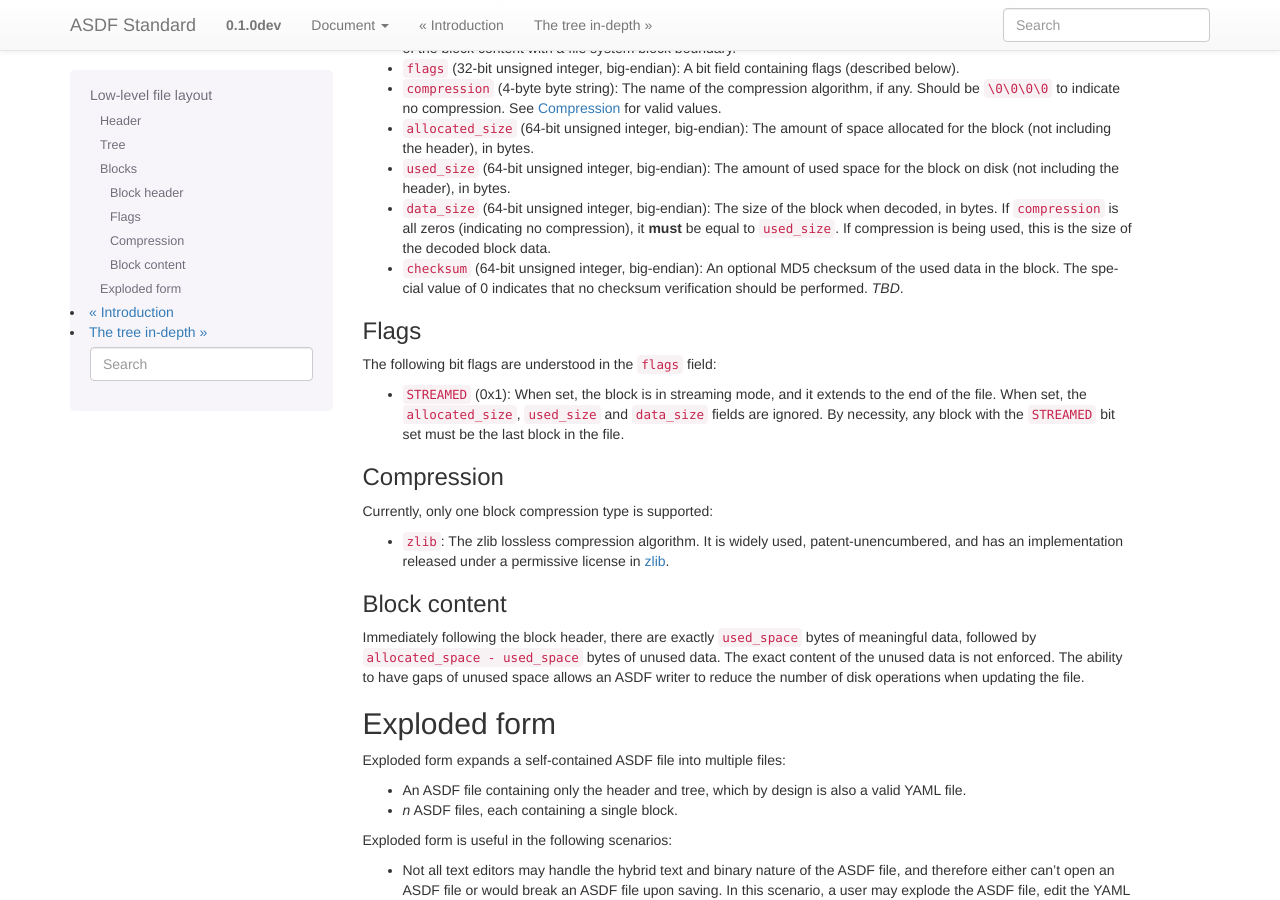
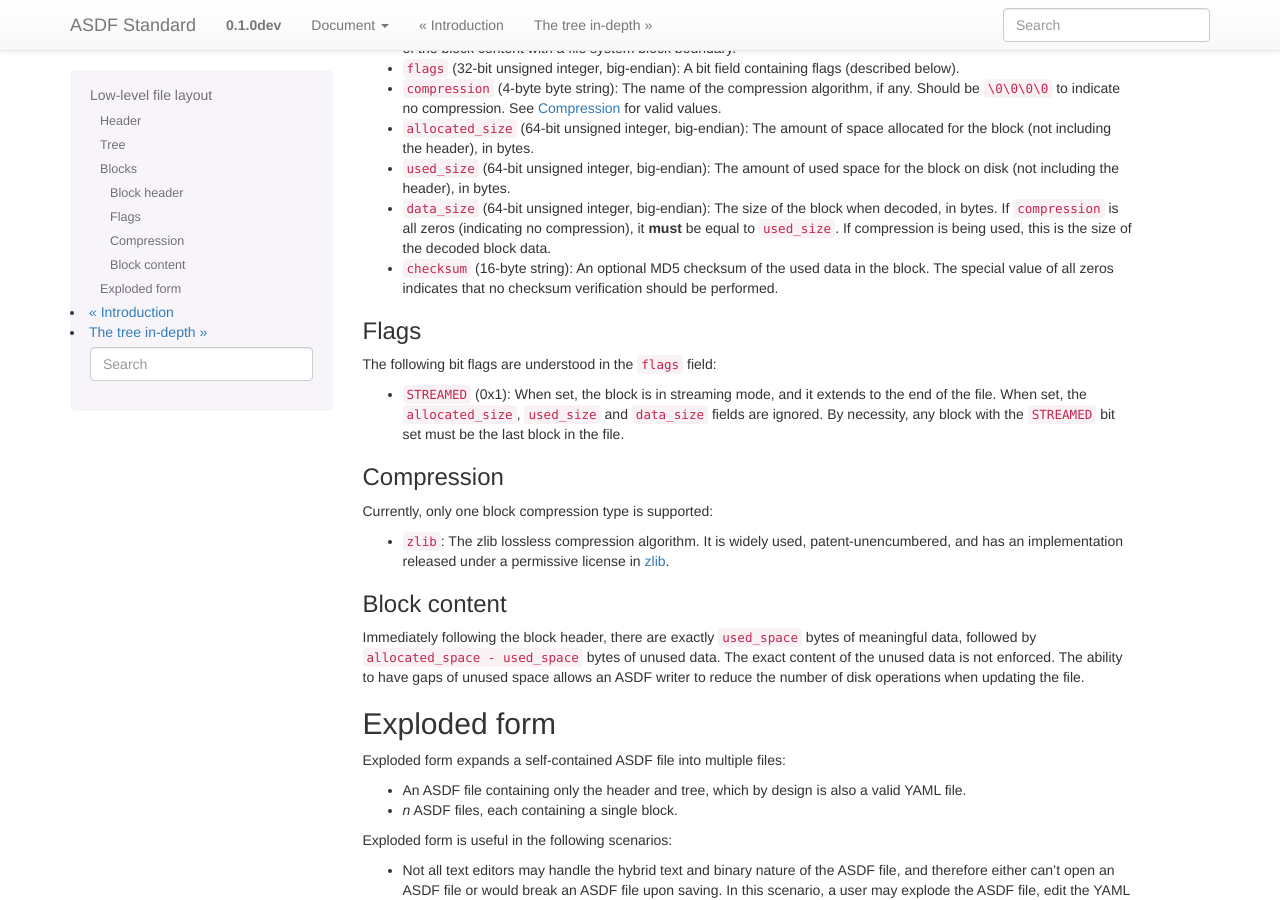
Before and after one commit to asdf-format/asdf-standard, a Sphinx documentation site: the page built from source/file_layout.rst, in a window 1280 px wide and 900 px high, scrolled down 2139 px. Built offline with Sphinx 7.4.7, drawn with Linux system fonts in a browser that asks for light colours; pages that are not in the unit, such as notebooks, are missing from menus.

Commit message:
Fix description of checksum

```diff
--- a/source/file_layout.rst
+++ b/source/file_layout.rst
@@ -187,9 +187,9 @@ Each block begins with the following header:
   If compression is being used, this is the size of the decoded block
   data.
 
-- ``checksum`` (64-bit unsigned integer, big-endian): An optional MD5
-  checksum of the used data in the block.  The special value of 0
-  indicates that no checksum verification should be performed.  *TBD*.
+- ``checksum`` (16-byte string): An optional MD5 checksum of the used
+  data in the block.  The special value of all zeros indicates that no
+  checksum verification should be performed.
 
 Flags
 ^^^^^
```
